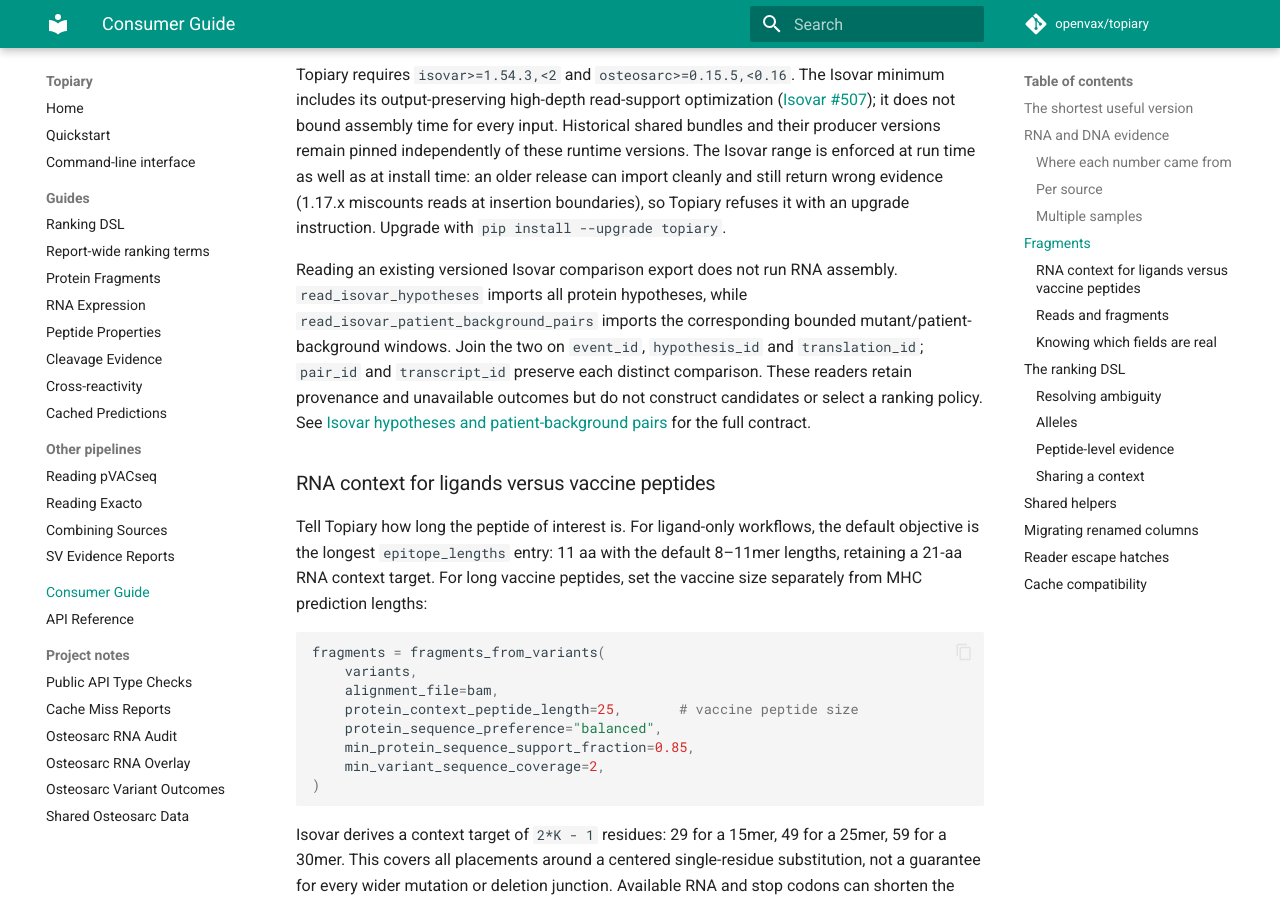
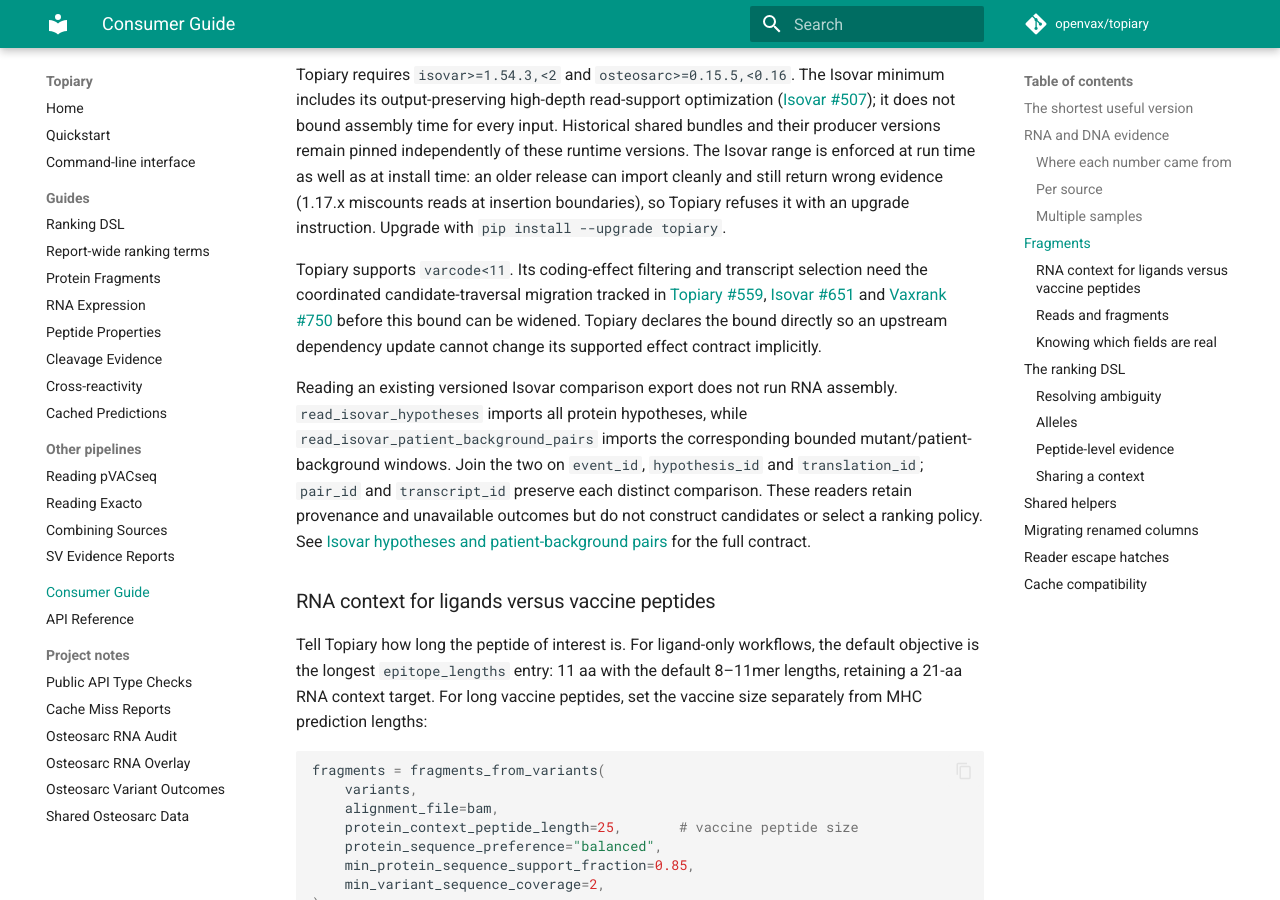
Before and after one commit to openvax/topiary, an MkDocs documentation site: the page built from docs/consumer-guide.md, in a window 1280 px wide and 900 px high, scrolled down 5026 px. Built offline with MkDocs 1.6.1 and Material for MkDocs 9.7.7, drawn with Linux system fonts in a browser that asks for light colours; comment, search, counter and statistics services are not loaded.

Commit message:
Declare Topiary compatibility below Varcode 11

```diff
--- a/docs/consumer-guide.md
+++ b/docs/consumer-guide.md
@@ -214,6 +214,14 @@ The Isovar range is enforced at run time as well as at install time:
 an older release can import cleanly and still return wrong evidence (1.17.x
 miscounts reads at insertion boundaries), so Topiary refuses it with an
 upgrade instruction. Upgrade with `pip install --upgrade topiary`.
+
+Topiary supports `varcode<11`. Its coding-effect filtering and transcript
+selection need the coordinated candidate-traversal migration tracked in
+[Topiary #559](https://github.com/openvax/topiary/issues/559),
+[Isovar #651](https://github.com/openvax/isovar/issues/651) and
+[Vaxrank #750](https://github.com/openvax/vaxrank/issues/750) before this bound
+can be widened. Topiary declares the bound directly so an upstream dependency
+update cannot change its supported effect contract implicitly.
 
 Reading an existing versioned Isovar comparison export does not run RNA
 assembly. `read_isovar_hypotheses` imports all protein hypotheses, while
--- a/requirements.txt
+++ b/requirements.txt
@@ -5,7 +5,7 @@ weirdo>=2.4.0,<3
 isovar>=1.54.3,<2
 pirlygenes>=6.0.18
 oncoref>=1.19.2
-varcode>=4.18.0
+varcode>=4.18.0,<11
 gtfparse>=3.0.2,<4.0.0
 mhcgnomes>=3.4.0
 pyensembl>=2.24.1,<3.0.0
--- a/topiary/__init__.py
+++ b/topiary/__init__.py
@@ -228,7 +228,7 @@ from .amino_acids import (
     encode_amino_acids,
 )
 
-__version__ = "5.108.2"
+__version__ = "5.108.3"
 
 __all__ = [
     "PROTEIN_SCAN_METADATA_COLUMNS",
```
Also changed, not shown: CHANGELOG.md (+7 -0 lines), 1 other file.
